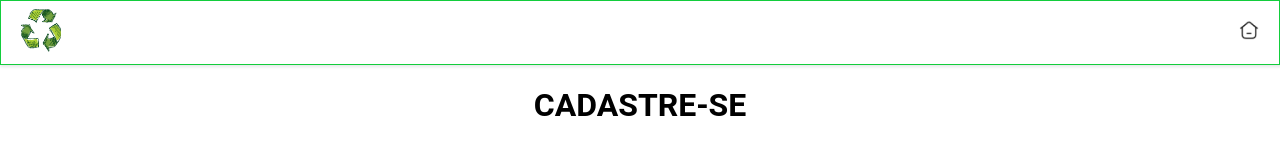
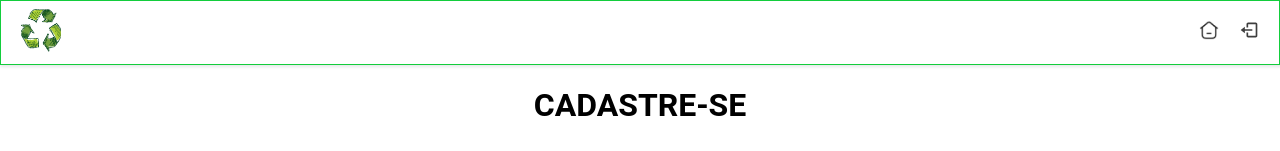
Before and after one commit to igormtk/proviHack-Equipe2-Front, a React (Create React App) app in the folder eu-reciclo/: page /signup/user in a window 1280 px wide. Shown: the top 151 px of the page. Built offline with nearby package versions, Linux system fonts and the light colour scheme.

Commit message:
colocado sair no header

```diff
--- a/eu-reciclo/package.json
+++ b/eu-reciclo/package.json
@@ -23,6 +23,7 @@
     "react-google-charts": "^4.0.0",
     "react-hook-form": "^7.30.0",
     "react-hot-toast": "^2.2.0",
+    "react-icons": "^4.3.1",
     "react-leaflet": "^4.0.0",
     "react-router-dom": "^6.3.0",
     "react-scripts": "5.0.1",
--- a/eu-reciclo/src/Components/Header/Header.js
+++ b/eu-reciclo/src/Components/Header/Header.js
@@ -1,32 +1,33 @@
-import React from "react"
-import {
-  HeaderContainer,
-  Icon,
-  LightTooltip,
-  Logo,
-} from './HeaderStyle';
-import logo from '../../Assets/Icons/logo.png';
-import home from '../../Assets/Icons/home_header.png';
+import React from "react";
+import { HeaderContainer, Icon, LightTooltip, Logo } from "./HeaderStyle";
+import logo from "../../Assets/Icons/logo.png";
+import home from "../../Assets/Icons/home_header.png";
 import { Link } from "react-router-dom";
-
+import { BiLogOut } from "react-icons/bi";
+import { UseLogin } from "../../Contexts/loginContext";
 
 const Header = () => {
+  const { logOut } = UseLogin();
   return (
     <HeaderContainer>
       <div>
         <Logo src={logo} alt="eu reciclo logo" />
       </div>
 
-        <div>
-          <Link to="/home/user">
+      <div>
+        <Link to="/home/user">
           <LightTooltip title="Ir para a home">
             <Icon src={home} alt="home icon" />
-            </LightTooltip>
-          </Link>
-        </div>
+          </LightTooltip>
+        </Link>
+        <Link to="/">
+          <LightTooltip title="Sair">
+            <BiLogOut onClick={logOut} />
+          </LightTooltip>
+        </Link>
+      </div>
     </HeaderContainer>
   );
 };
 
-
 export default Header;
--- a/eu-reciclo/src/Components/Header/HeaderStyle.js
+++ b/eu-reciclo/src/Components/Header/HeaderStyle.js
@@ -1,6 +1,6 @@
 import styled from "styled-components";
-import Tooltip, { tooltipClasses } from '@mui/material/Tooltip';
-import { styled as styledMui } from '@mui/material/styles';
+import Tooltip, { tooltipClasses } from "@mui/material/Tooltip";
+import { styled as styledMui } from "@mui/material/styles";
 
 export const HeaderContainer = styled.div`
   align-items: center;
@@ -10,6 +10,12 @@ export const HeaderContainer = styled.div`
   display: flex;
   justify-content: space-between;
   padding: 8px 20px;
+
+  svg {
+    margin-left: 20px;
+    font-size: 20px;
+    color: #3e3e3e;
+  }
 `;
 
 export const NavigationContainer = styled.div`
@@ -31,7 +37,7 @@ export const LightTooltip = styledMui(({ className, ...props }) => (
 ))(({ theme }) => ({
   [`& .${tooltipClasses.tooltip}`]: {
     backgroundColor: theme.palette.common.white,
-      color: 'rgba(0, 0, 0, 0.87)',
+    color: "rgba(0, 0, 0, 0.87)",
     boxShadow: theme.shadows[1],
     fontSize: 11,
   },
```
Also changed, not shown: 1 other file (tests, documents, lock files or other folders). Lines whose indentation alone changed are shown as unchanged.
